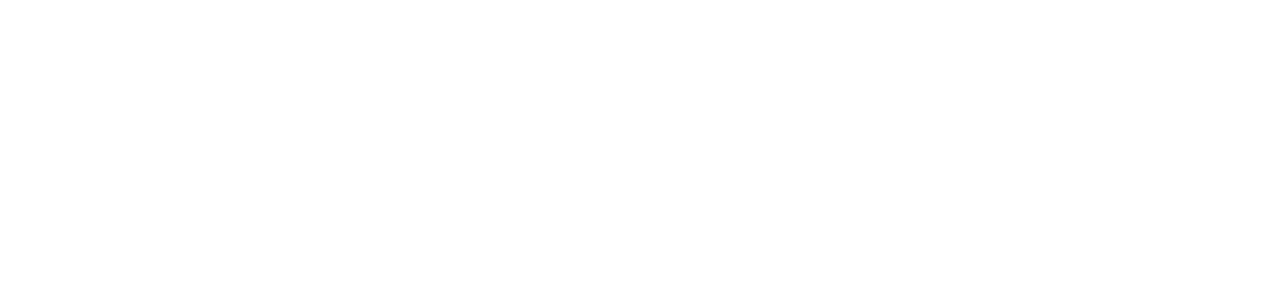
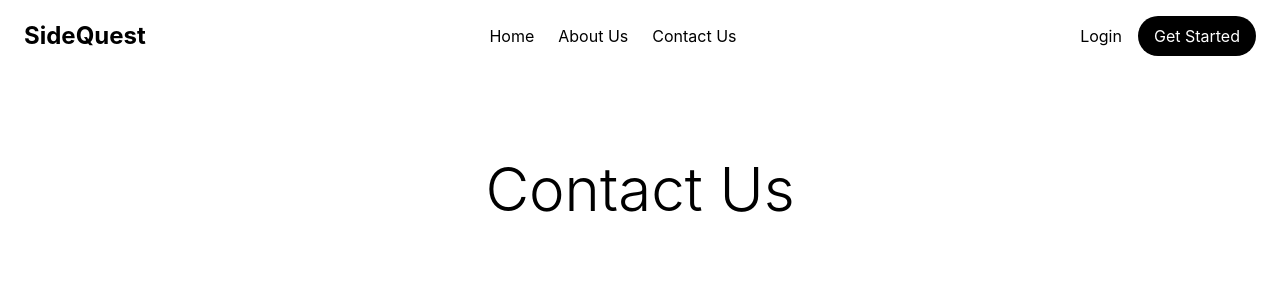
Before and after one commit to TheBaby1/side-quest, a React (Vite) app in the folder client/: page /contact-us-page in a window 1280 px wide. Before the commit this address had no page. Shown: the top 300 px of the page. Built offline with nearby package versions, Linux system fonts and the light colour scheme.

Commit message:
added initial contact us page

```diff
--- a/client/src/App.jsx
+++ b/client/src/App.jsx
@@ -2,6 +2,7 @@
 import { Routes, Route } from 'react-router-dom'
 import LandingPage from './pages/LandingPage'
 import AboutUsPage from './pages/AboutUsPage'
+import ContactUsPage from './pages/ContactUsPage'
 
 function App() {
 
@@ -10,6 +11,7 @@
       <Routes>
         <Route path="/landing-page" element={<LandingPage></LandingPage>}/>
         <Route path="/about-us-page" element={<AboutUsPage></AboutUsPage>} />
+        <Route path="/contact-us-page" element={<ContactUsPage></ContactUsPage>} />
       </Routes>
 
     </>
--- /dev/null
+++ b/client/src/components/sections/ContactUsPageHero.jsx
@@ -0,0 +1,13 @@
+const ContactUsPageHero = () => {
+    return (
+        <>
+            <div className="w-full flex-col justify-center items-center py-20">
+                <h1 className="text-6xl font-light text-center leading-tight">
+                    Contact Us
+                </h1>
+            </div>
+        </>
+    );
+}
+
+export default ContactUsPageHero;
--- /dev/null
+++ b/client/src/pages/ContactUsPage.jsx
@@ -0,0 +1,15 @@
+import LandingPageHeader from "../components/headers/LandingPageHeader";
+import ContactUsPageHero from "../components/sections/ContactUsPageHero";
+
+const ContactUsPage = () => {
+    return (
+        <>
+            <LandingPageHeader/>
+            <main>
+                <ContactUsPageHero/>
+            </main>
+        </>
+    );
+}
+
+export default ContactUsPage;
```
